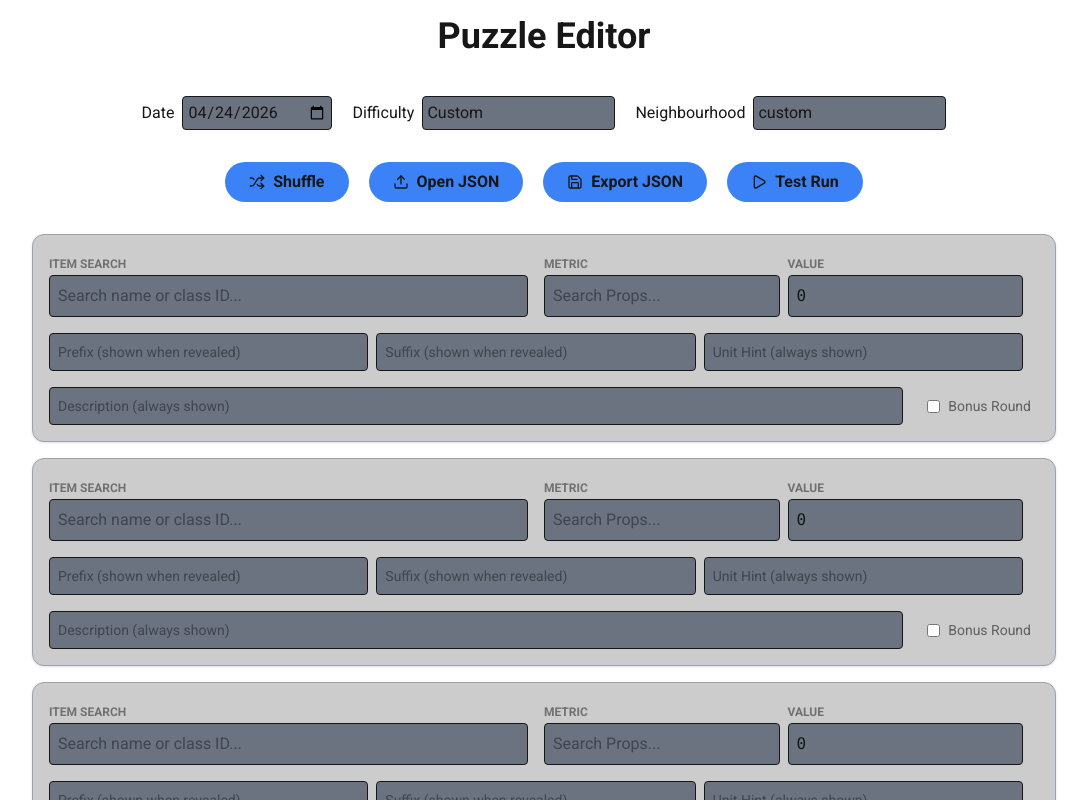
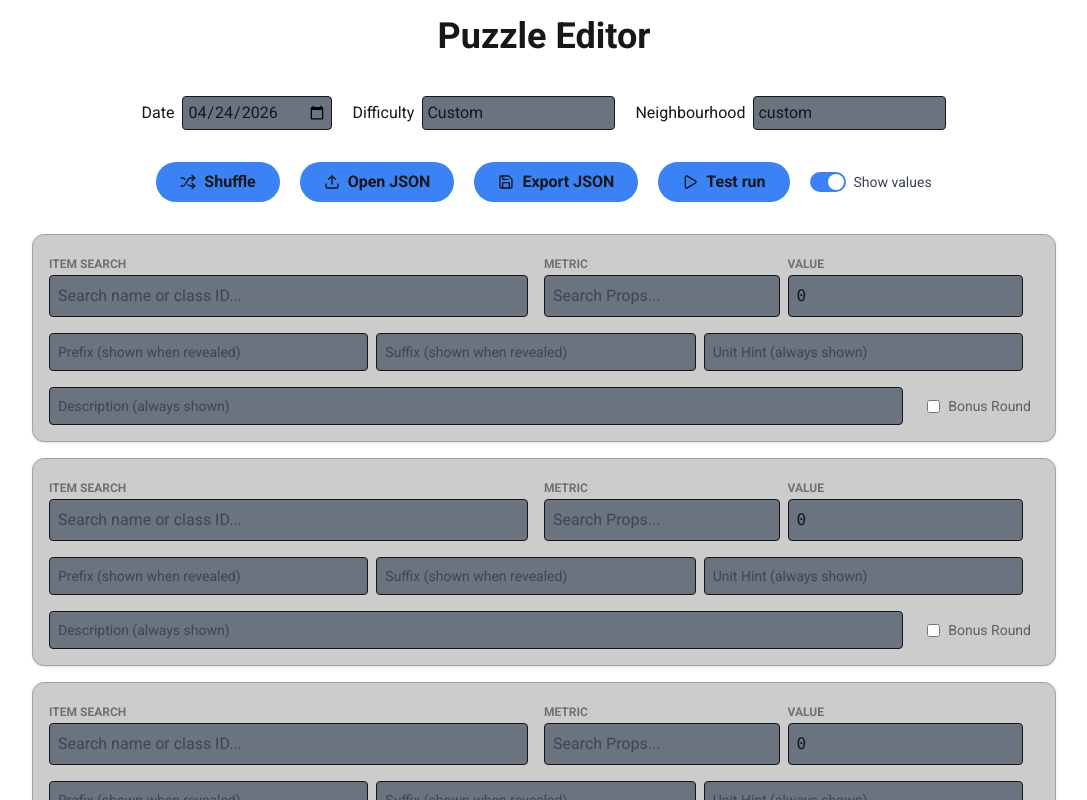
Before and after one commit to obfuscatedgenerated/rangle, a Next.js app: page /editor in a window 1280 px wide. Shown: the top 800 px of the page, without its empty margins (91-1178 px from the left). Built offline with nearby package versions, Linux system fonts and the light colour scheme.

Commit message:
blind mode

```diff
--- a/src/app/(tooling)/editor/EditorInteraction.tsx
+++ b/src/app/(tooling)/editor/EditorInteraction.tsx
@@ -4,6 +4,7 @@ import {epoch_utc} from "../../../../time";
 import {useState, useEffect, useCallback} from "react";
 import { PuzzleStat } from "@/features/game/Game";
 import {Play, Save, Shuffle, Upload} from "lucide-react";
+import {ToggleSwitch} from "@/components/ui/ToggleSwitch";
 
 // --- API Helpers ---
 
@@ -98,10 +99,11 @@ const fetchItemClaims = async (qid: string) => {
 
 // --- Component ---
 
-const EditableStat = ({ index, stat, updateStat }: {
+const EditableStat = ({ index, stat, updateStat, show_values }: {
     index: number;
     stat: PuzzleStat;
-    updateStat: (index: number, newData: Partial<PuzzleStat>) => void
+    updateStat: (index: number, newData: Partial<PuzzleStat>) => void,
+    show_values: boolean;
 }) => {
     // Item Search State
     const [searchTerm, setSearchTerm] = useState(stat.name);
@@ -244,7 +246,7 @@ const EditableStat = ({ index, stat, updateStat }: {
                                      className="p-2 hover:bg-primary hover:text-white cursor-pointer text-sm border-b last:border-0 border-background-variant-border"
                                 >
                                     <div className="font-bold">{prop.label}</div>
-                                    <div className="text-xs opacity-60">Value: {prop.value}</div>
+                                    {show_values && <div className="text-xs opacity-60">Value: {prop.value}</div>}
                                 </div>
                             ))}
                         </div>
@@ -256,7 +258,7 @@ const EditableStat = ({ index, stat, updateStat }: {
                         type="number"
                         value={stat.value}
                         onChange={(e) => updateStat(index, { value: Number(e.target.value) })}
-                        className="w-full p-2 border rounded bg-tertiary-background font-mono"
+                        className={`w-full p-2 border rounded bg-tertiary-background font-mono ${show_values ? "" : "text-transparent"}`}
                     />
                 </div>
             </div>
@@ -309,7 +311,8 @@ export const EditorInteraction = () => {
     const [difficulty_string, setDifficultyString] = useState("Custom");
     const [neighbourhood_string, setNeighborhoodString] = useState("custom");
 
-    const get_json = () => {
+    const get_json = useCallback(
+        () => {
             const days_since_epoch = Math.floor((new Date(iso_date).getTime() - epoch_utc.getTime()) / (1000 * 60 * 60 * 24));
 
             return {
@@ -319,7 +322,9 @@ export const EditorInteraction = () => {
                 neighbourhood: neighbourhood_string,
                 puzzle: puzzle
             };
-    }
+        },
+        [iso_date, difficulty_string, neighbourhood_string, puzzle]
+    );
 
     const export_json = useCallback(
         () => {
@@ -359,6 +364,8 @@ export const EditorInteraction = () => {
         },
         [get_json]
     );
+
+    const [show_values, setShowValues] = useState(true);
 
     return (
         <div className="mx-auto p-6 gap-8 min-h-screen flex flex-col items-center">
@@ -453,14 +460,18 @@ export const EditorInteraction = () => {
                 >
                     <Play className="w-4 h-4" />
 
-                    Test Run
+                    Test run
                 </button>
+
+                <ToggleSwitch value={show_values} on_toggle={setShowValues}>
+                    Show values
+                </ToggleSwitch>
             </div>
 
             <div className="space-y-4 max-w-5xl">
                 {puzzle.map((stat, i) => (
-                    <div key={i} style={{ zIndex: 5 - i, position: 'relative' }}>
-                        <EditableStat index={i} stat={stat} updateStat={updateStat} />
+                    <div key={i} style={{ zIndex: 5 - i, position: "relative" }}>
+                        <EditableStat index={i} stat={stat} updateStat={updateStat} show_values={show_values} />
                     </div>
                 ))}
             </div>
```
Lines whose indentation alone changed are shown as unchanged.
